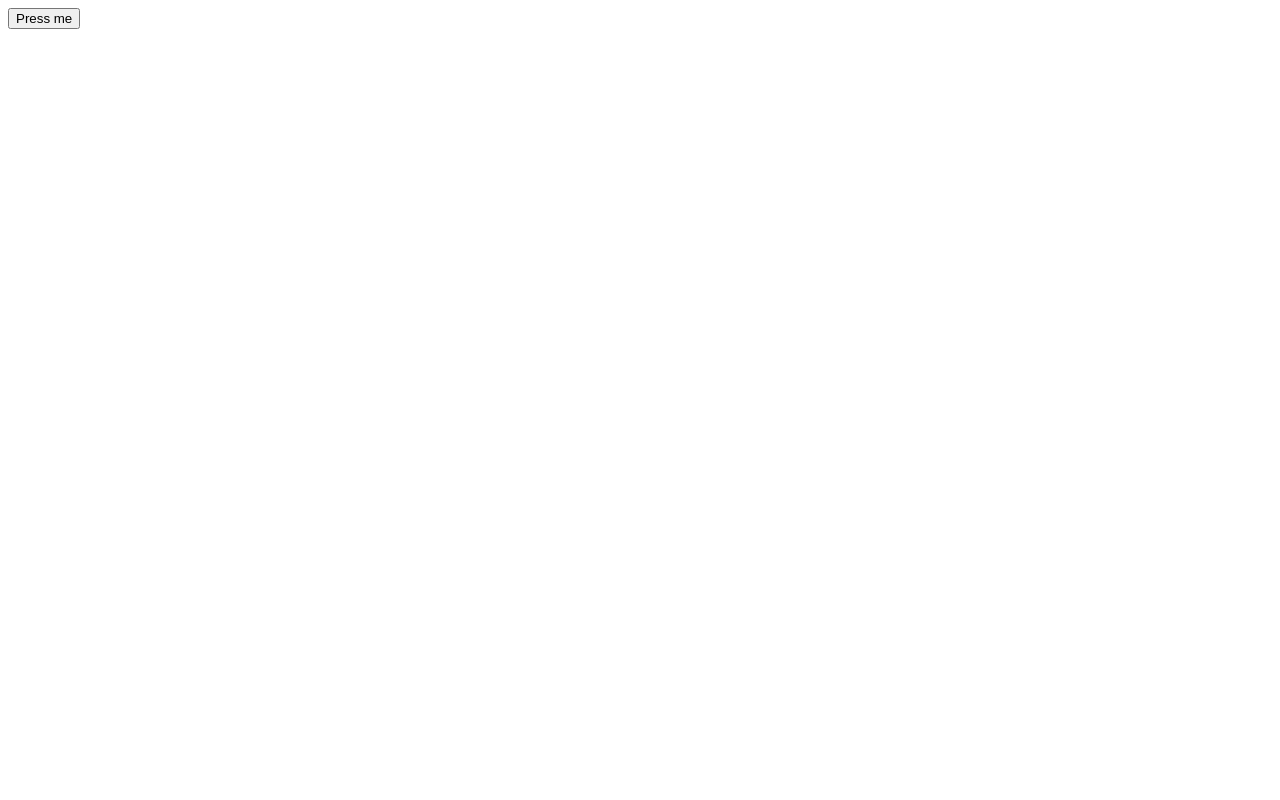
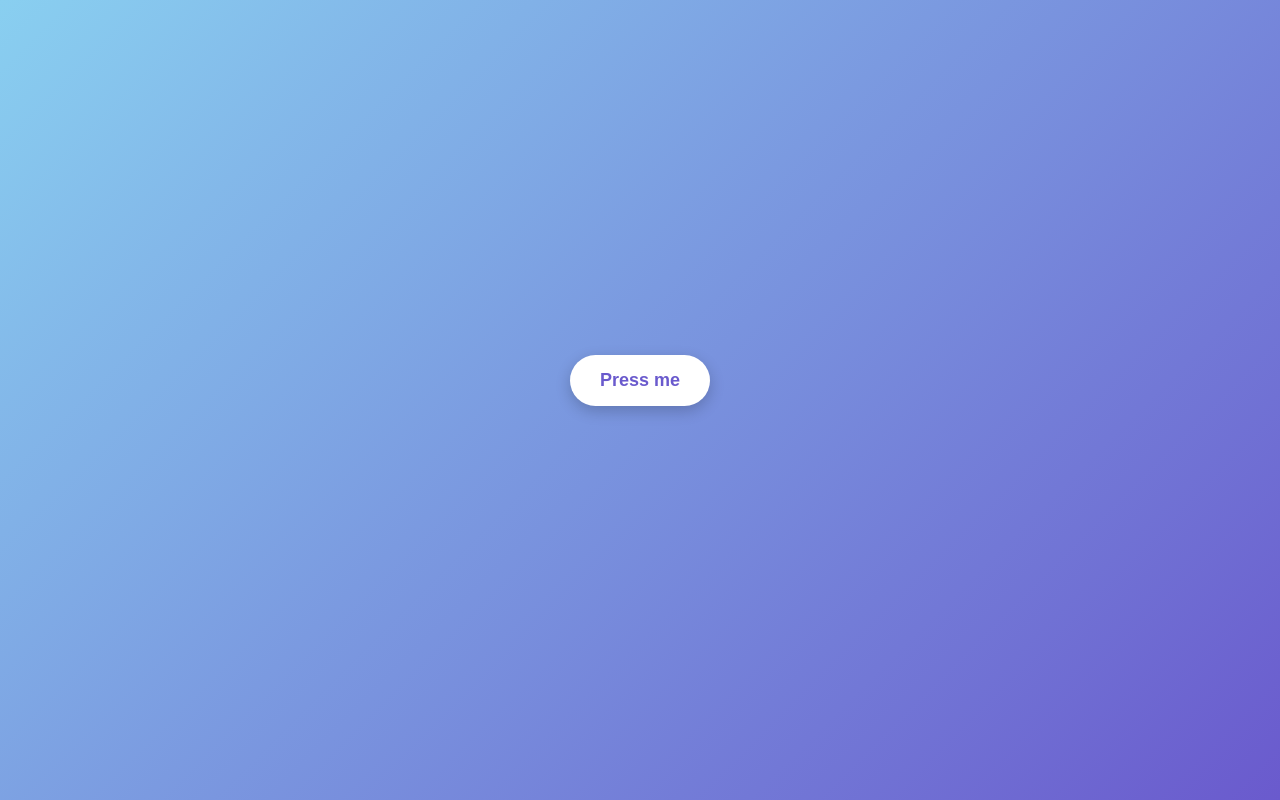
Before and after one commit to amaankhalfay/FSDL22, a plain HTML site: page week04/first.html in a window 1280 px wide. Drawn offline with Linux system fonts and the light colour scheme.

Commit message:
variables done

```diff
--- a/week04/first.html
+++ b/week04/first.html
@@ -3,13 +3,52 @@
 <head>
     <meta charset="UTF-8">
     <meta name="viewport" content="width=device-width, initial-scale=1.0">
-    <title>Variables</title>
+    <title>Aesthetic Button</title>
+
+    <!-- Google Fonts -->
+    <link href="https://fonts.googleapis.com/css2?family=Poppins:wght@300;400;600&display=swap" rel="stylesheet">
+
     <style>
-        /* Fixed CSS */
+        /* Apply styles to the whole page */
+        body {
+            display: flex;
+            flex-direction: column; /* Stack items vertically */
+            justify-content: center; /* Center items horizontally */
+            align-items: center; /* Center items vertically */
+            height: 100vh;
+            margin: 0;
+            font-family: 'Poppins', sans-serif; /* Modern font */
+            background: linear-gradient(135deg, #89CFF0, #6A5ACD); /* Beautiful gradient */
+            color: #fff; /* White text */
+            text-align: center;
+        }
+
+        /* Stylish button */
         #button_A {
-            display: flex;
-            justify-content: center;
-            align-items: center; /* Fixed property */
+            background: #ffffff;
+            color: #6A5ACD;
+            border: none;
+            padding: 15px 30px;
+            font-size: 18px;
+            font-weight: 600;
+            border-radius: 30px; /* Rounded button */
+            box-shadow: 0px 5px 15px rgba(0, 0, 0, 0.2);
+            transition: all 0.3s ease-in-out;
+            cursor: pointer;
+        }
+
+        /* Button hover effect */
+        #button_A:hover {
+            background: #6A5ACD;
+            color: #fff;
+            transform: scale(1.1);
+        }
+
+        /* Heading styling */
+        #heading_A {
+            margin-top: 20px;
+            font-size: 20px;
+            font-weight: 400;
         }
     </style>
 </head>
```
